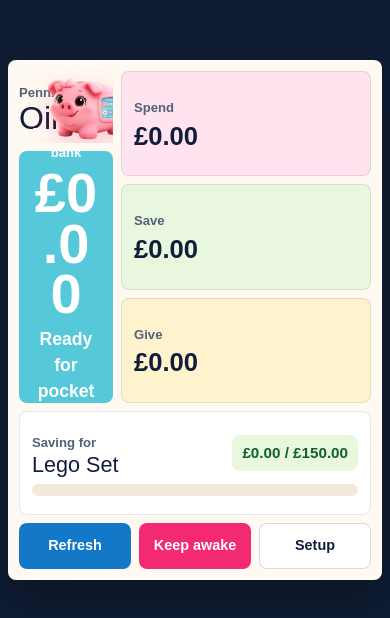
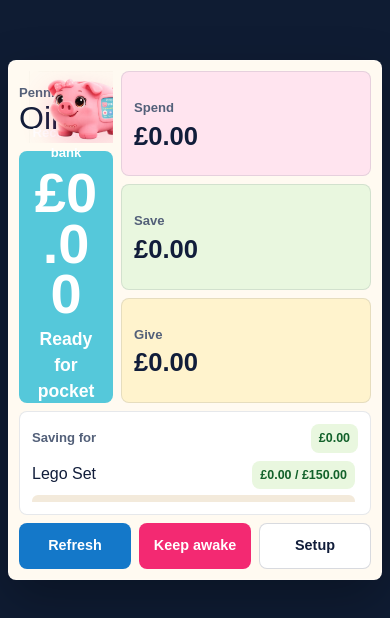
Before and after one commit to ben-mauck10/Penni, a Next.js app: page /display in a window 390 px wide. Shown: the part 102-720 px from the top of the page. Built offline with nearby package versions, Linux system fonts and the light colour scheme; no server answers.

Commit message:
Improve responsive goal layouts

```diff
--- a/app/display/page.tsx
+++ b/app/display/page.tsx
@@ -177,17 +177,7 @@ function useDisplayData() {
 }
 
 function useWakeLock() {
-  const [state, setState] = useState<WakeLockState>(() => {
-    if (typeof window !== "undefined" && !window.isSecureContext) {
-      return "insecure";
-    }
-
-    if (typeof navigator !== "undefined" && !("wakeLock" in navigator)) {
-      return "unsupported";
-    }
-
-    return "available";
-  });
+  const [state, setState] = useState<WakeLockState>("available");
   const [sentinel, setSentinel] = useState<WakeLockSentinel | null>(null);
 
   const requestWakeLock = useCallback(async () => {
@@ -326,9 +316,14 @@ export default function DisplayPage() {
   const { pullDistance, touchHandlers } = usePullToRefresh(refreshBank);
   const currency = balance?.currency ?? plan?.currency ?? "GBP";
   const pots = plan?.pots ?? { spend: 0, save: 0, give: 0 };
-  const mainGoal = plan?.saveGoals[0] ?? defaultSaveGoals[0];
-  const saved = roundMoney(mainGoal.allocated ?? pots.save);
-  const progress = Math.max(0, Math.min(100, (saved / mainGoal.target) * 100));
+  const saveGoals = plan?.saveGoals?.length ? plan.saveGoals : defaultSaveGoals;
+  const displayGoals = saveGoals.map((goal, index) => {
+    const fallbackAllocation = index === 0 ? pots.save : 0;
+    const saved = roundMoney(goal.allocated ?? fallbackAllocation);
+    const progress = Math.max(0, Math.min(100, (saved / goal.target) * 100));
+
+    return { ...goal, saved, progress };
+  });
   const balanceText = balance ? formatMoney(balance.amount, balance.currency) : formatMoney(0, currency);
   const statusText = (() => {
     if (refreshState === "refreshing") return "Refreshing bank...";
@@ -391,21 +386,31 @@ export default function DisplayPage() {
           </article>
         </section>
 
-        <section className="display-goal" aria-label="Savings goal">
-          <div>
+        <section className="display-goal" aria-label="Savings goals">
+          <div className="display-goal__heading">
             <span>Saving for</span>
-            <h2>{mainGoal.name}</h2>
+            <strong>{formatMoney(pots.save, currency)}</strong>
           </div>
-          <strong>{formatMoney(saved, currency)} / {formatMoney(mainGoal.target, currency)}</strong>
+          <ul className="display-goal-list">
+            {displayGoals.map((goal) => (
+              <li key={goal.id}>
+                <div className="display-goal-row">
+                  <h2>{goal.name}</h2>
+                  <strong>{formatMoney(goal.saved, currency)} / {formatMoney(goal.target, currency)}</strong>
+                </div>
                 <div
                   className="display-progress"
                   role="progressbar"
+                  aria-label={`${goal.name} savings progress`}
                   aria-valuemin={0}
-            aria-valuemax={mainGoal.target}
-            aria-valuenow={Math.min(saved, mainGoal.target)}
+                  aria-valuemax={goal.target}
+                  aria-valuenow={Math.min(goal.saved, goal.target)}
                 >
-            <span style={{ width: `${progress}%` }} />
+                  <span style={{ width: `${goal.progress}%` }} />
                 </div>
+              </li>
+            ))}
+          </ul>
         </section>
 
         <footer className="display-footer">
--- a/app/globals.css
+++ b/app/globals.css
@@ -467,35 +467,64 @@ a {
 .display-goal {
   display: grid;
   grid-area: goal;
-  grid-template-columns: minmax(0, 1fr) auto;
-  align-content: center;
-  align-items: center;
-  gap: 8px 14px;
+  grid-template-rows: auto minmax(0, 1fr);
+  align-content: stretch;
+  gap: 8px;
   min-width: 0;
+  min-height: 0;
+  overflow: hidden;
   border: 1px solid rgba(17, 29, 58, 0.1);
   border-radius: 8px;
   padding: 12px;
   background: #ffffff;
 }
 
+.display-goal__heading,
+.display-goal-row {
+  display: flex;
+  align-items: baseline;
+  justify-content: space-between;
+  gap: 10px;
+  min-width: 0;
+}
+
 .display-goal h2 {
+  min-width: 0;
+  margin: 0;
   overflow-wrap: anywhere;
-  font-size: clamp(1.35rem, 3vw, 2.1rem);
+  font-size: clamp(1rem, 2.3vw, 1.5rem);
   line-height: 1;
 }
 
-.display-goal strong {
-  justify-self: end;
-  border-radius: 8px;
-  padding: 7px 10px;
+.display-goal__heading strong,
+.display-goal-row strong {
+  flex: 0 0 auto;
+  border-radius: 8px;
+  padding: 5px 8px;
   background: var(--soft-green);
   color: var(--leaf-dark);
-  font-size: clamp(0.95rem, 2vw, 1.2rem);
+  font-size: clamp(0.78rem, 1.6vw, 0.98rem);
   white-space: nowrap;
 }
 
+.display-goal-list {
+  display: grid;
+  gap: 8px;
+  min-height: 0;
+  margin: 0;
+  overflow-y: auto;
+  overscroll-behavior: contain;
+  padding: 0 3px 0 0;
+  list-style: none;
+  -webkit-overflow-scrolling: touch;
+}
+
+.display-goal-list li {
+  display: grid;
+  gap: 6px;
+}
+
 .display-progress {
-  grid-column: 1 / -1;
   height: 12px;
   overflow: hidden;
   border-radius: 999px;
@@ -557,11 +586,22 @@ a {
 }
 
 @media (max-width: 700px) and (orientation: landscape) {
+  .display-page {
+    min-height: 100dvh;
+    padding: 5px;
+  }
+
   .display-screen {
     width: calc(100vw - 10px);
     height: calc(100dvh - 10px);
-    grid-template-columns: minmax(0, 1.18fr) minmax(168px, 0.82fr);
-    grid-template-rows: 44px minmax(0, 1fr) 58px 32px;
+    min-height: 0;
+    grid-template-columns: minmax(0, 1.05fr) minmax(0, 0.95fr);
+    grid-template-rows: 44px minmax(0, 1fr) 70px 32px;
+    grid-template-areas:
+      "header header"
+      "balance goal"
+      "pots goal"
+      "footer footer";
     gap: 5px;
     padding: 5px;
   }
@@ -605,10 +645,13 @@ a {
   }
 
   .display-pots {
+    grid-template-columns: repeat(3, minmax(0, 1fr));
+    grid-template-rows: none;
     gap: 5px;
   }
 
   .display-pot {
+    align-content: center;
     gap: 2px;
   }
 
@@ -617,17 +660,25 @@ a {
   }
 
   .display-goal {
-    grid-template-columns: minmax(0, 1fr) auto;
-    gap: 4px 8px;
+    gap: 4px;
   }
 
   .display-goal h2 {
-    font-size: 0.82rem;
-  }
-
-  .display-goal strong {
+    font-size: 0.72rem;
+  }
+
+  .display-goal__heading strong,
+  .display-goal-row strong {
     padding: 4px 6px;
-    font-size: 0.62rem;
+    font-size: 0.54rem;
+  }
+
+  .display-goal-list {
+    gap: 5px;
+  }
+
+  .display-goal-list li {
+    gap: 4px;
   }
 
   .display-progress {
@@ -2948,3 +2999,154 @@ a {
     font-size: 0.62rem;
   }
 }
+
+/* Responsive correction layer: normal phones scroll, landscape display uses panels. */
+.prototype-page {
+  overflow: auto;
+  place-items: start center;
+  padding: 0;
+}
+
+.prototype-shell {
+  width: min(100%, 520px);
+  max-height: none;
+  min-height: 100dvh;
+  aspect-ratio: auto;
+  grid-template-columns: 1fr;
+  grid-template-rows: auto;
+  grid-template-areas: none;
+  overflow: visible;
+  gap: 14px;
+  padding: 16px 16px 28px;
+}
+
+.prototype-header,
+.prototype-balance,
+.prototype-pots,
+.prototype-panel,
+.prototype-actions,
+.prototype-choice-grid {
+  grid-area: auto;
+}
+
+.prototype-goals {
+  max-height: min(42dvh, 340px);
+  min-height: 0;
+  overflow-y: auto;
+  overscroll-behavior: contain;
+  padding-right: 3px;
+  -webkit-overflow-scrolling: touch;
+}
+
+.prototype-goal-row {
+  align-items: flex-start;
+}
+
+.prototype-goal-row span {
+  min-width: 0;
+  overflow-wrap: anywhere;
+}
+
+.prototype-goal-row strong {
+  text-align: right;
+}
+
+.settings-page {
+  overflow-y: auto;
+}
+
+.goals-list {
+  max-height: min(52dvh, 520px);
+  overflow-y: auto;
+  overscroll-behavior: contain;
+  padding-right: 3px;
+  -webkit-overflow-scrolling: touch;
+}
+
+@media (min-width: 560px) {
+  .prototype-shell {
+    width: min(calc(100vw - 32px), 560px);
+  }
+}
+
+@media (orientation: landscape) and (min-width: 640px) {
+  .prototype-page {
+    min-height: 100dvh;
+    overflow: hidden;
+    place-items: center;
+    padding: 8px;
+  }
+
+  .prototype-shell {
+    width: min(calc(100vw - 16px), 880px, calc((100dvh - 16px) * 1.775));
+    height: min(calc(100dvh - 16px), calc((100vw - 16px) / 1.775));
+    min-height: 0;
+    max-height: calc(100dvh - 16px);
+    aspect-ratio: 568 / 320;
+    grid-template-columns: minmax(0, 1fr) minmax(0, 1.04fr);
+    grid-template-rows: clamp(34px, 9dvh, 46px) minmax(0, 1fr) minmax(72px, 22dvh) clamp(36px, 10dvh, 48px);
+    grid-template-areas:
+      "header header"
+      "balance pots"
+      "balance goals"
+      "actions actions";
+    gap: clamp(6px, 1.4dvh, 10px);
+    overflow: hidden;
+    padding: clamp(6px, 1.5dvh, 10px);
+  }
+
+  .prototype-header {
+    grid-area: header;
+    min-height: 0;
+  }
+
+  .prototype-balance {
+    grid-area: balance;
+    min-height: 0;
+  }
+
+  .prototype-pots {
+    grid-area: pots;
+    min-height: 0;
+    grid-template-columns: repeat(3, minmax(0, 1fr));
+  }
+
+  .prototype-panel {
+    grid-area: goals;
+    min-height: 0;
+    overflow: hidden;
+  }
+
+  .prototype-panel--action {
+    grid-area: pots / pots / actions / actions;
+  }
+
+  .prototype-actions,
+  .prototype-choice-grid {
+    grid-area: actions;
+    min-height: 0;
+  }
+
+  .prototype-goals {
+    max-height: none;
+    overflow-y: auto;
+  }
+}
+
+@media (orientation: landscape) and (max-height: 430px) and (min-width: 640px) {
+  .prototype-shell {
+    width: min(calc(100vw - 10px), calc((100dvh - 10px) * 1.775));
+    height: calc(100dvh - 10px);
+    grid-template-rows: 30px minmax(0, 1fr) minmax(56px, 20dvh) 32px;
+    gap: 5px;
+    padding: 5px;
+  }
+
+  .prototype-balance strong {
+    font-size: clamp(1.9rem, 5.4vw, 3rem);
+  }
+
+  .prototype-goals {
+    gap: 5px;
+  }
+}
--- a/app/page.tsx
+++ b/app/page.tsx
@@ -2,7 +2,7 @@
 
 import Image from "next/image";
 import Link from "next/link";
-import { useState, useSyncExternalStore, useCallback } from "react";
+import { useEffect, useState, useSyncExternalStore, useCallback } from "react";
 
 type StoredBalance = {
   amount: number;
@@ -439,7 +439,16 @@ function SplitPrompt({
 export default function HomePage() {
   const storedBalance = useSyncExternalStore(subscribe, getStoredBalanceSnapshot, () => null);
   const balance = parseStoredBalance(storedBalance);
-  const [storedPlan, setStoredPlan] = useState<PenniPlan | null>(getInitialPlan);
+  const [storedPlan, setStoredPlan] = useState<PenniPlan | null>(null);
+
+  useEffect(() => {
+    const timeout = window.setTimeout(() => {
+      setStoredPlan(getInitialPlan());
+    }, 0);
+
+    return () => window.clearTimeout(timeout);
+  }, []);
+
   const plan =
     balance && (!storedPlan || storedPlan.currency !== balance.currency)
       ? createPlanFromBalance(balance)
--- a/app/settings/page.tsx
+++ b/app/settings/page.tsx
@@ -1,7 +1,7 @@
 "use client";
 
 import Link from "next/link";
-import { useState } from "react";
+import { useEffect, useState } from "react";
 
 type SaveGoal = {
   id: string;
@@ -154,22 +154,29 @@ function goalToRow(g: SaveGoal): GoalRow {
 }
 
 type SplitError = string | undefined;
+const defaultGoalRows: GoalRow[] = [{ id: "default", name: "Lego Set", target: "150" }];
 
 export default function SettingsPage() {
-  const storedPlan = typeof window !== "undefined" ? getStoredPlan() ?? getFallbackPlan() : null;
-  const storedSplit = typeof window !== "undefined" ? getStoredSplit() : defaultSplit;
-
-  const initialGoals =
-    storedPlan?.saveGoals?.map(goalToRow) ?? [
-      { id: "default", name: "Lego Set", target: "150" },
-    ];
-
-  const [goals, setGoals] = useState<GoalRow[]>(initialGoals);
-  const [spendPct, setSpendPct] = useState(String(Math.round(storedSplit.spend * 100)));
-  const [savePct, setSavePct] = useState(String(Math.round(storedSplit.save * 100)));
-  const [givePct, setGivePct] = useState(String(Math.round(storedSplit.give * 100)));
+  const [goals, setGoals] = useState<GoalRow[]>(defaultGoalRows);
+  const [spendPct, setSpendPct] = useState(String(Math.round(defaultSplit.spend * 100)));
+  const [savePct, setSavePct] = useState(String(Math.round(defaultSplit.save * 100)));
+  const [givePct, setGivePct] = useState(String(Math.round(defaultSplit.give * 100)));
   const [splitError, setSplitError] = useState<SplitError>();
   const [saved, setSaved] = useState(false);
+
+  useEffect(() => {
+    const timeout = window.setTimeout(() => {
+      const storedPlan = getStoredPlan() ?? getFallbackPlan();
+      const storedSplit = getStoredSplit();
+
+      setGoals(storedPlan?.saveGoals?.map(goalToRow) ?? defaultGoalRows);
+      setSpendPct(String(Math.round(storedSplit.spend * 100)));
+      setSavePct(String(Math.round(storedSplit.save * 100)));
+      setGivePct(String(Math.round(storedSplit.give * 100)));
+    }, 0);
+
+    return () => window.clearTimeout(timeout);
+  }, []);
 
   const spendNum = parseInt(spendPct, 10);
   const saveNum = parseInt(savePct, 10);
```
Lines whose indentation alone changed are shown as unchanged.
